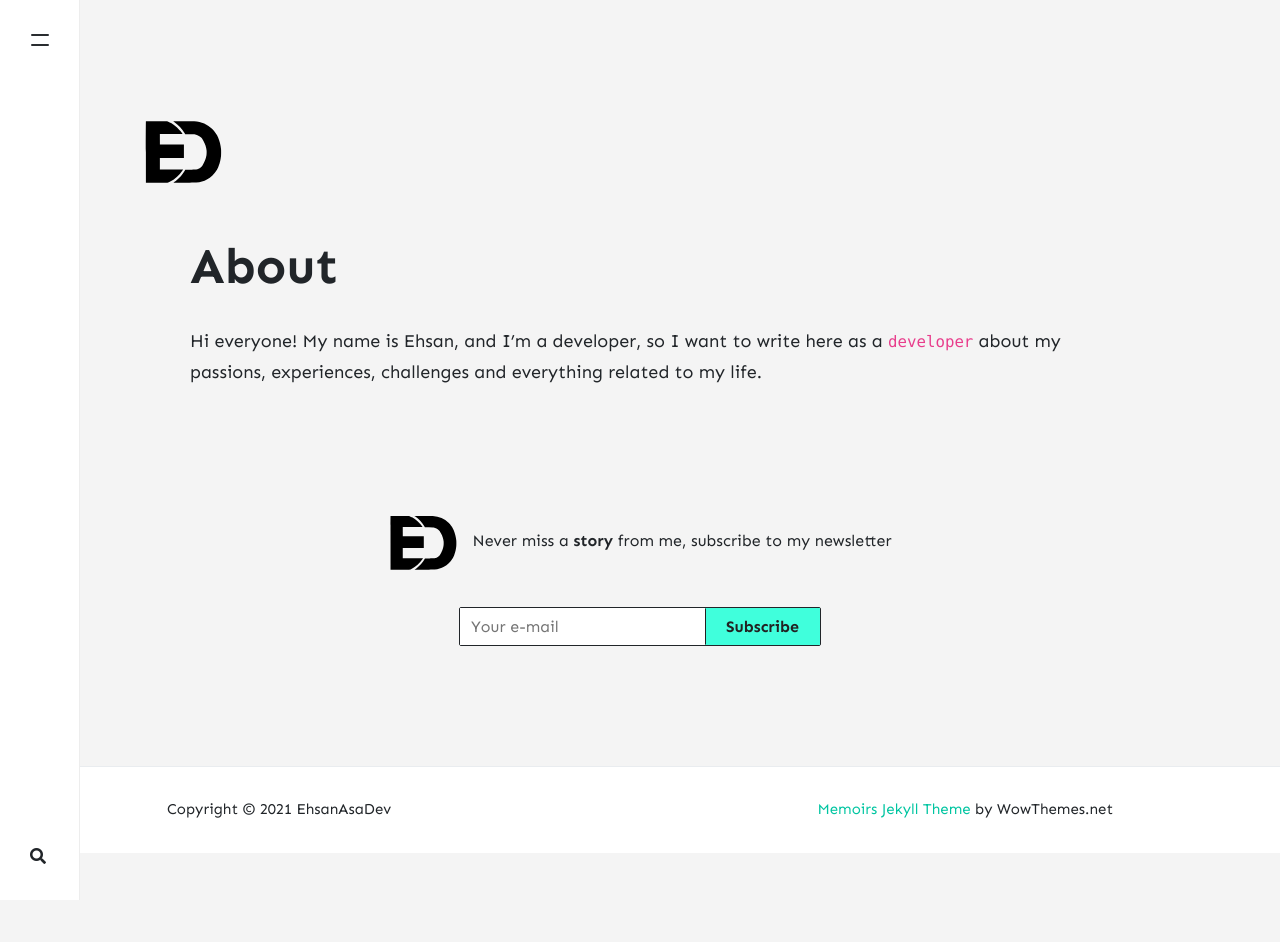
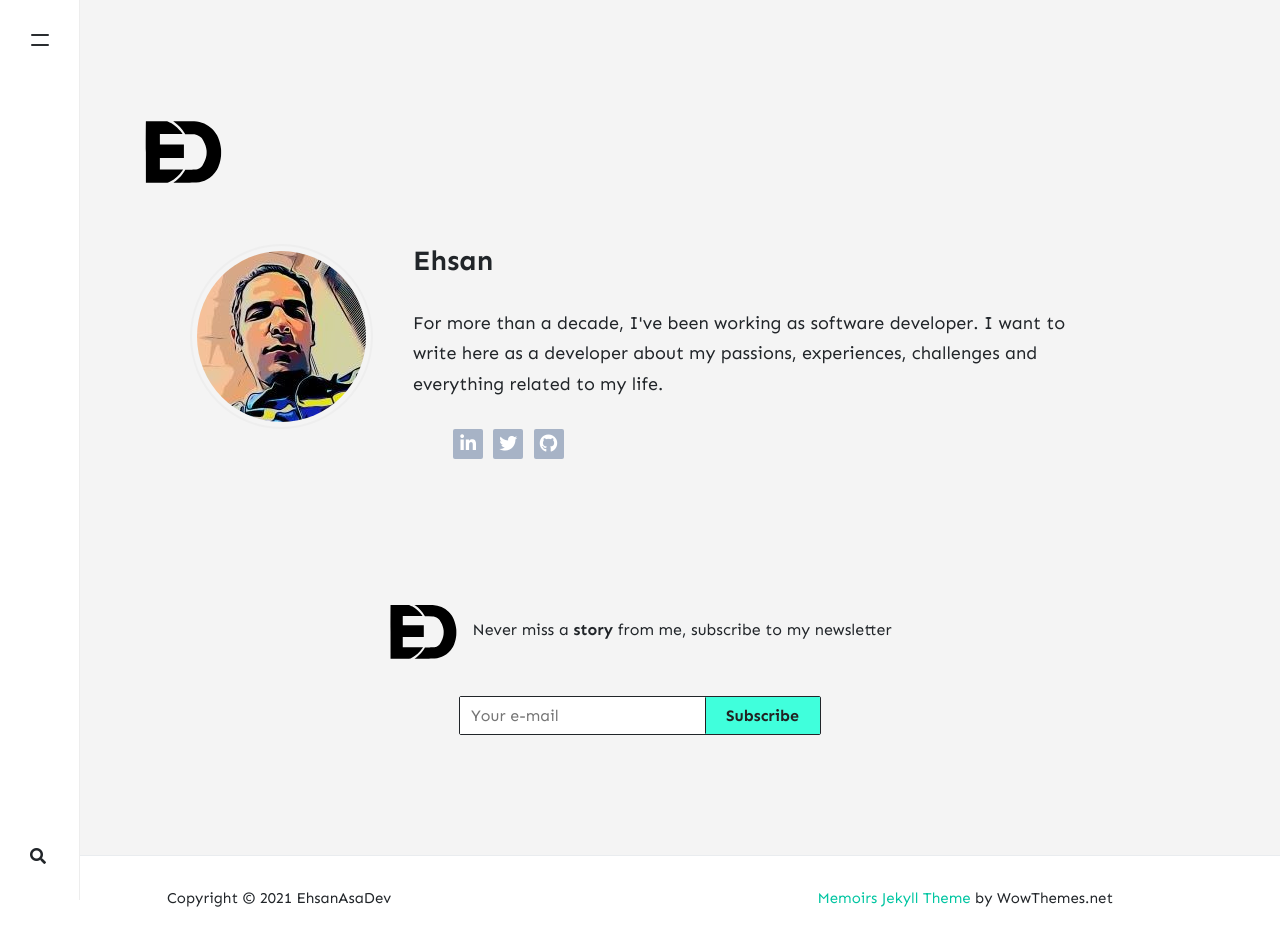
Before and after one commit to EhsanAsaDev/EhsanAsaDev.github.io, a Jekyll site: the page built from _pages/about.md, in a window 1280 px wide. Built offline with Jekyll 4.4.1, drawn with Linux system fonts in a browser that asks for light colours; nearby versions of some CDN libraries; comment, search, counter and statistics services are not loaded; before the commit the page ends 900 px from its top, so only the background shows below that.

Commit message:
update about page

```diff
--- /dev/null
+++ b/_includes/social.html
@@ -0,0 +1,24 @@
+
+
+<div class="section-row">
+    <div class="post-author">
+        <div class="media">
+            <div class="media-left author">
+                <a href="{{ author.url }}">
+                    <img class="circle" src="/assets/images/EhsanAsaDev.jpeg" alt="EhsanAsaDev"/>
+                </a>
+            </div>
+            <div class="media-body">
+                <div class="media-heading">
+                    <h3>Ehsan</h3>
+                </div>
+                <p>For more than a decade, I've been working as software developer. I want to write here as a developer about my passions, experiences, challenges and everything related to my life.</p>
+                <ul class="footer-social">
+                    <li><a target="_blank" title="Follow me on LinkedIn" href="https://www.linkedin.com/in/ehsan-shakeri/" class="follow-linkedin"><i class="fab fa-linkedin-in"></i></a></li>
+                    <li><a target="_blank" title="Follow me on Twitter" href="https://twitter.com/EhsanAsaDev" class="follow-twitter"><i class="fab fa-twitter"></i></a></li>
+                    <li><a target="_blank" title="Follow me on GitHub" href="https://github.com/EhsanAsaDev/" class="follow-github"><i class="fab fa-github"></i></a></li>
+                </ul>
+            </div>
+        </div>
+    </div>
+</div>
--- a/_pages/about.md
+++ b/_pages/about.md
@@ -1,10 +1,11 @@
 ---
 layout: page
-title: About
+title:
 permalink: /about
 comments: false
 image:
 imageshadow:
 ---
 
-Hi everyone! My name is Ehsan, and I'm a developer, so I want to write here as a `developer` about my passions, experiences, challenges and everything related to my life.
+
+{% include social.html %}
--- a/assets/css/theme.scss
+++ b/assets/css/theme.scss
@@ -736,3 +736,104 @@ body.active-side {
         }
     }
 }
+
+/*----------------------------*\
+	About
+\*----------------------------*/
+.post-author .media .media-left {
+    padding-right: 40px;
+    vertical-align: middle;
+}
+
+.post-author .media .media-left .media-object {
+    width: 120px;
+    border-radius: 50%;
+}
+
+.post-author .author-social {
+    margin-top: 15px;
+}
+
+.post-author .author-social li {
+    display: inline-block;
+    margin-right: 5px;
+}
+
+.post-author .author-social li > a {
+    display: block;
+    width: 30px;
+    height: 30px;
+    line-height: 30px;
+    text-align: center;
+    background-color: #a7b3c6;
+    color: #FFF;
+    border-radius: 2px;
+    -webkit-transition: 0.2s opacity;
+    transition: 0.2s opacity;
+}
+
+.post-author .author-social li > a:hover, .post-author .author-social li > a:focus {
+    color: #FFF;
+    opacity: 0.9;
+}
+
+.footer-social {
+    margin-top: 20px;
+}
+
+.footer-social li {
+    display: inline-block;
+    margin-right: 5px;
+}
+
+.footer-social li > a {
+    display: block;
+    width: 30px;
+    height: 30px;
+    line-height: 30px;
+    text-align: center;
+    background-color: #a7b3c6;
+    color: #FFF;
+    border-radius: 2px;
+    -webkit-transition: 0.2s opacity;
+    transition: 0.2s opacity;
+}
+
+.footer-social a.follow-linkedin:hover {
+    background-color: #007bb5;
+}
+
+.footer-social a.follow-rss:hover {
+    background-color: #353535;
+}
+
+.footer-social a.follow-twitter:hover {
+    background-color: #55acee;
+}
+
+.footer-social a.follow-github:hover {
+    background-color: #24292e;
+}
+
+.footer-social a.follow-stackoverflow:hover {
+    background-color: #F48024;
+}
+
+.footer-social a.follow-email:hover {
+    background-color: #000000;
+}
+
+.footer-social li > a:hover, .footer-social li > a:focus {
+    color: #FFF;
+    opacity: 0.9;
+}
+
+.section-row {
+    margin-bottom: 40px;
+}
+
+img.circle {
+    border-radius: 50%;
+    padding: 5px;
+    border: 2px solid #eeeeee;
+}
```
Also changed, not shown: assets/images/EhsanAsaDev.jpeg (added).
